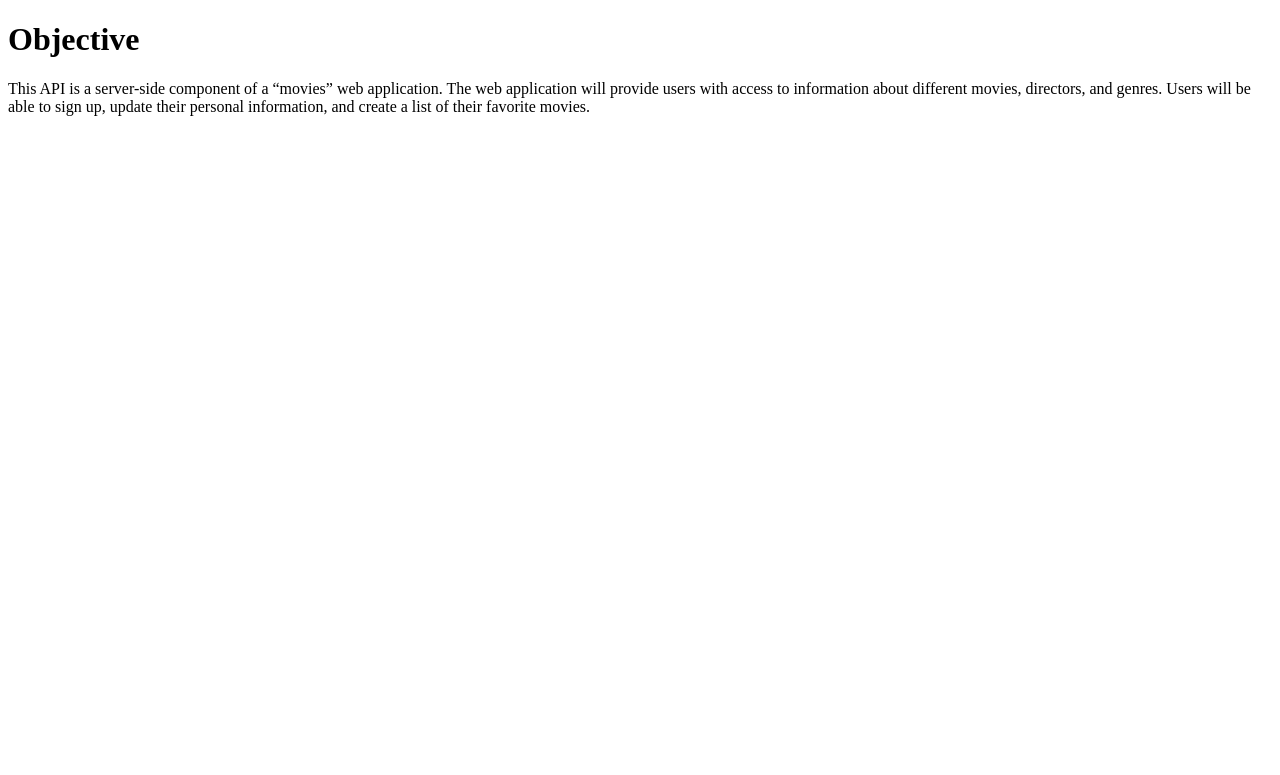
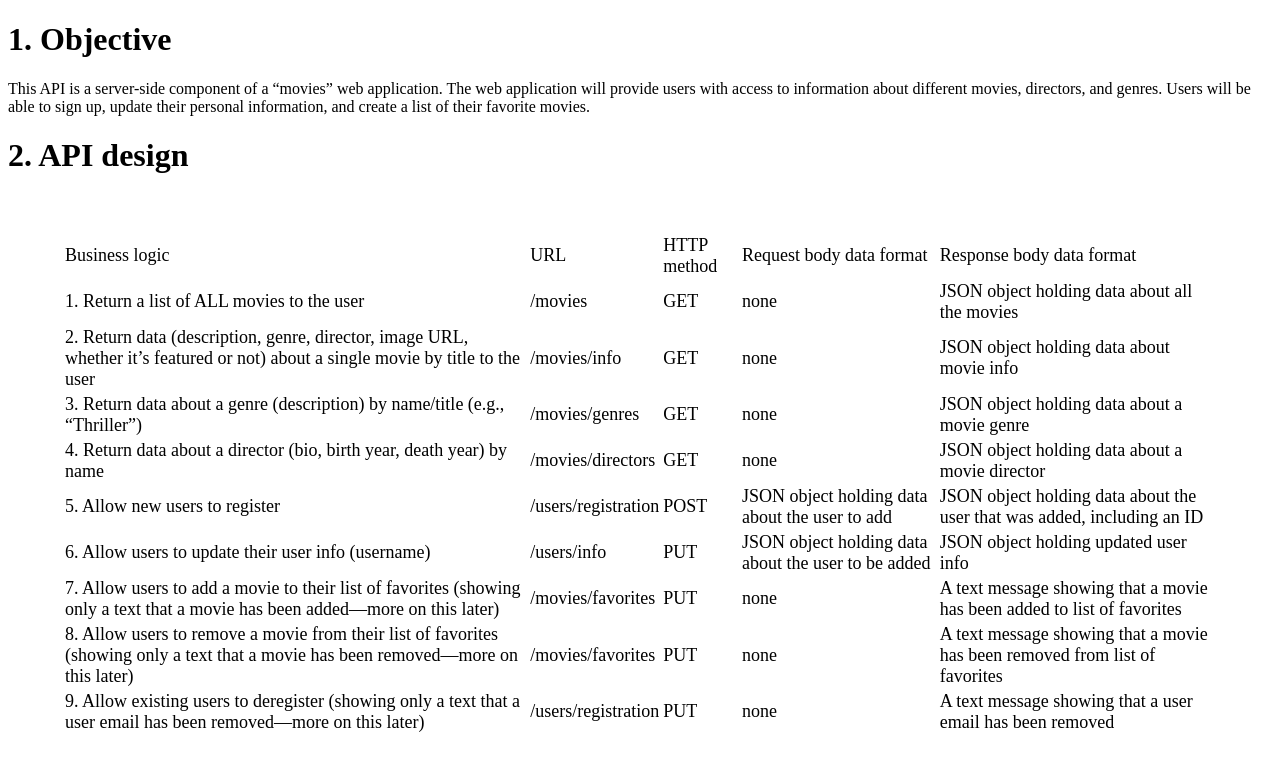
Before and after one commit to cauliflowersingerbee/MyFlix-Movie-API, a website: page public/documentation.html in a window 1280 px wide. Drawn offline with Linux system fonts and the light colour scheme.

Commit message:
added API design to documentation.html

```diff
--- a/public/documentation.html
+++ b/public/documentation.html
@@ -8,7 +8,7 @@
 </head>
 <body>
 
-    <h1>Objective</h1>
+    <h1>1. Objective</h1>
     <p>
         This API is a server-side component of a “movies” web application. The web
         application will provide users with access to information about different
@@ -16,5 +16,118 @@
         personal information, and create a list of their favorite movies.
     </p>
 
+    <h1>2. API design</h1>
+
+        <table style="margin: 1em; padding: 2em; font-size: large;">
+            <thead>
+            <tr>
+                <td>Business logic</td>
+                <td>URL</td>
+                <td>HTTP method</td>
+                <td>Request body data format</td>
+                <td>Response body data format</td>
+            </tr>
+            </thead>
+            <tbody>
+            <tr>
+                <td>1. Return a list of ALL movies to the user</td>
+                <td>/movies</td>
+                <td>GET</td>
+                <td>none</td>
+                <td>JSON object holding data about all the movies</td>
+            </tr>
+            <tr>
+                <td>2. Return data (description, genre, director, image URL, whether it’s featured or not) about a single movie by title to the user</td>
+                <td>/movies/info</td>
+                <td>GET</td>
+                <td>none</td>
+                <td>JSON object holding data about movie info</td>
+            </tr>
+            <tr>
+                <td>3. Return data about a genre (description) by name/title (e.g., “Thriller”)</td>
+                <td>/movies/genres</td>
+                <td>GET</td>
+                <td>none</td>
+                <td>JSON object holding data about a movie genre</td>
+            </tr>
+            <tr>
+                <td>4. Return data about a director (bio, birth year, death year) by name</td>
+                <td>/movies/directors</td>
+                <td>GET</td>
+                <td>none</td>
+                <td>JSON object holding data about a movie director</td>
+            </tr>
+            <tr>
+                <td>5. Allow new users to register</td>
+                <td>/users/registration</td>
+                <td>POST</td>
+                <td>JSON object holding data about the user to add</td>
+                <td>JSON object holding data about the user that was added, including an ID</td>
+            </tr>
+            <tr>
+                <td>6. Allow users to update their user info (username)</td>
+                <td>/users/info</td>
+                <td>PUT</td>
+                <td>JSON object holding data about the user to be added</td>
+                <td>JSON object holding updated user info</td>
+            </tr>
+            <tr>
+                <td>7. Allow users to add a movie to their list of favorites (showing only a text that a movie has been added—more on this later)</td>
+                <td>/movies/favorites</td>
+                <td>PUT</td>
+                <td>none</td>
+                <td>A text message showing that a movie has been added to list of favorites</td>
+            </tr>
+            <tr>
+                <td>8. Allow users to remove a movie from their list of favorites (showing only a text that a movie has been removed—more on this later)</td>
+                <td>/movies/favorites</td>
+                <td>PUT</td>
+                <td>none</td>
+                <td>A text message showing that a movie has been removed from list of favorites</td>
+            </tr>
+            <tr>
+                <td>9. Allow existing users to deregister (showing only a text that a user email has been removed—more on this later)</td>
+                <td>/users/registration</td>
+                <td>PUT</td>
+                <td>none</td>
+                <td>A text message showing that a user email has been removed</td>
+            </tr>
+
+            </tbody>
+        </table>
+
+
+
+
+
+
+
+
+
+
+
+
+
+
+
+
+
+
+
+
+
+
+
+
+
+
+
+
+
+
+
+
+
+
 </body>
 </html>
```
